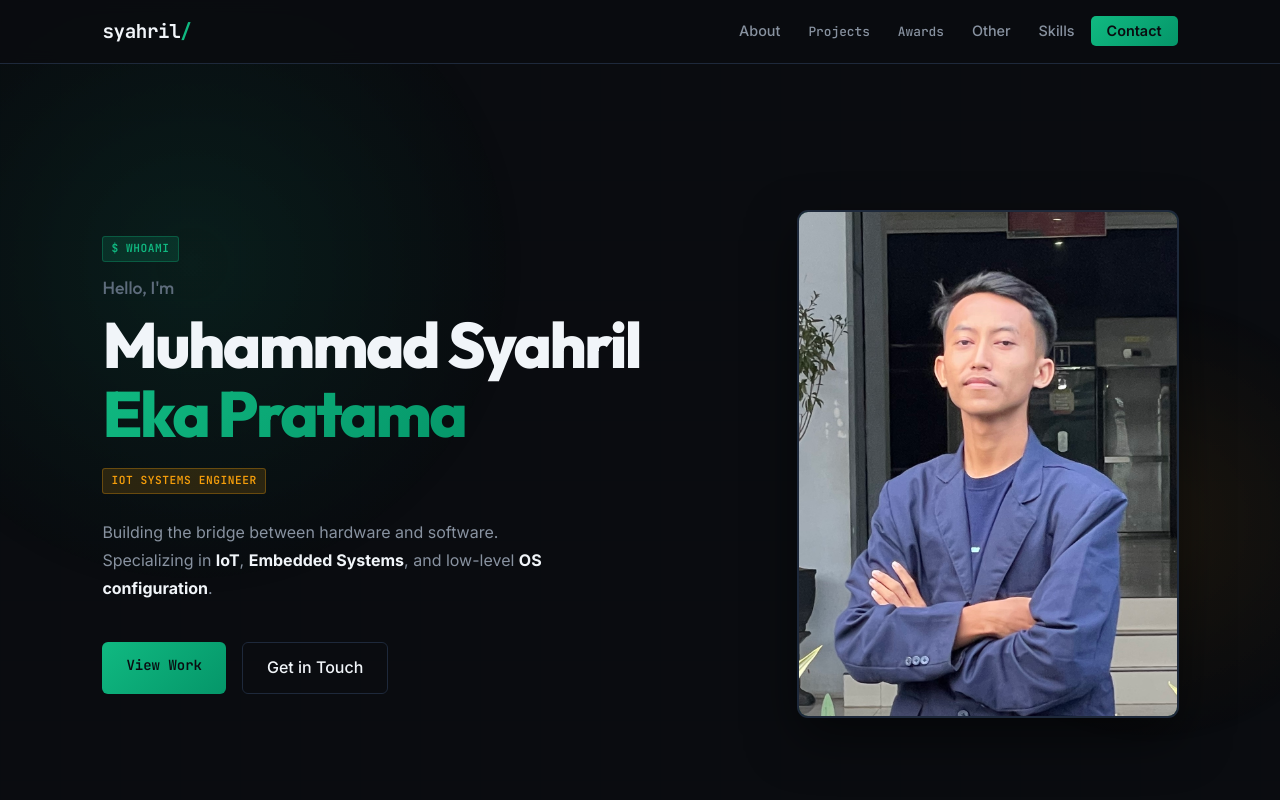
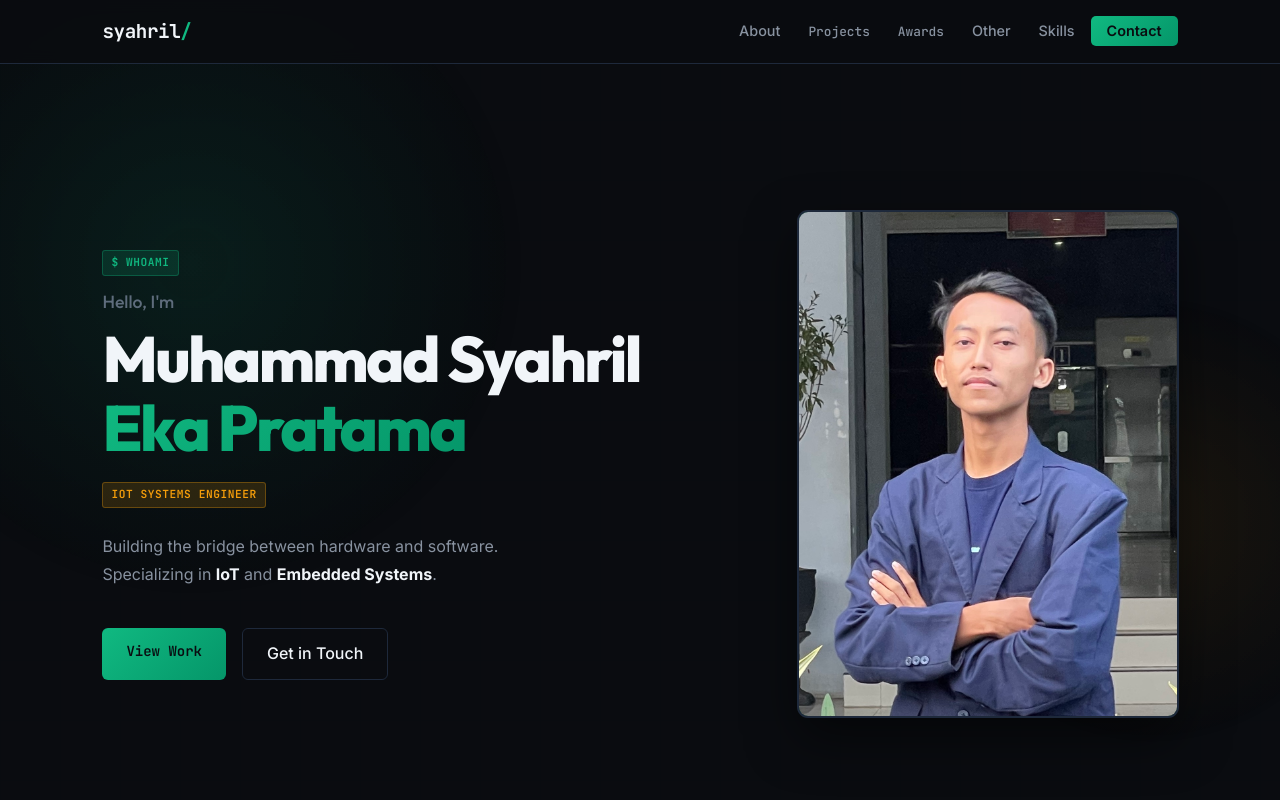
Before and after one commit to syahrilTGR/portfolio-next, a Next.js app: page / in a window 1280 px wide. Shown: the top 800 px of the page. Built offline with nearby package versions, Linux system fonts and the light colour scheme.

Commit message:
docs: remove low-level OS config from hero

```diff
--- a/app/components/Hero.tsx
+++ b/app/components/Hero.tsx
@@ -89,7 +89,7 @@ export default function Hero() {
         <p className={styles.role}><span className="mono badge badge-amber">IoT Systems Engineer</span></p>
         <p className={styles.summary}>
           Building the bridge between hardware and software.
-          Specializing in <strong>IoT</strong>, <strong>Embedded Systems</strong>, and low-level <strong>OS configuration</strong>.
+          Specializing in <strong>IoT</strong> and <strong>Embedded Systems</strong>.
         </p>
         <div className={styles.heroCta}>
           <a href="#projects" className="btn-primary">View Work</a>
```
